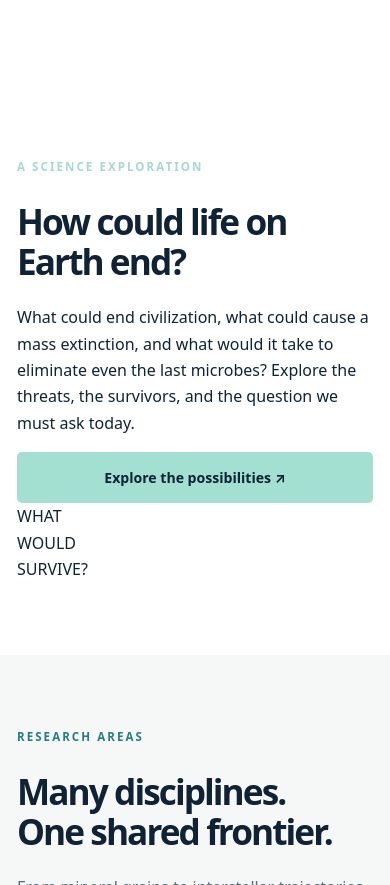
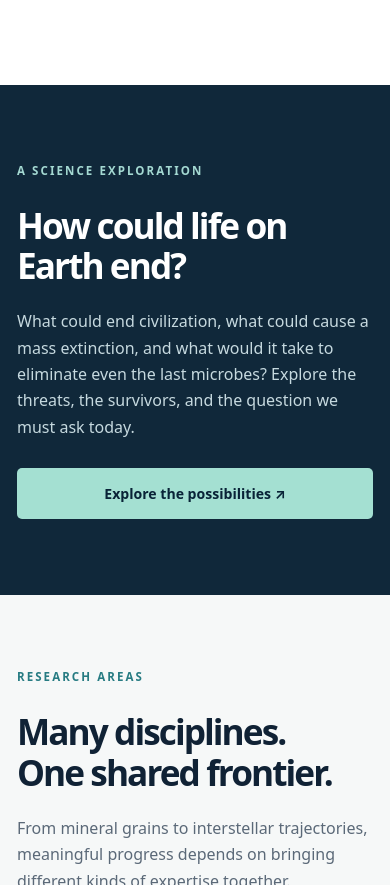
Before and after one commit to lukassaul/rocks2space.org, a plain HTML site: page index.html in a window 390 px wide. Shown: the part 2237-3122 px from the top of the page. Drawn offline with Linux system fonts and the light colour scheme.

Commit message:
Style homepage feature spotlight

```diff
--- a/styles.css
+++ b/styles.css
@@ -57,3 +57,6 @@
 .feature-light a:not(.button){color:#176b82}
 @media(max-width:900px){.threshold-grid,.scenario-grid{grid-template-columns:repeat(2,minmax(0,1fr))}.feature-split{gap:35px}}
 @media(max-width:680px){.feature-hero{padding:150px 0 75px}.threshold-grid,.scenario-grid,.feature-split{grid-template-columns:1fr}.feature-split{display:block}.feature-future blockquote{padding-left:16px}.feature-hero h1{font-size:clamp(3rem,12vw,4.5rem)}}
+
+/* Homepage feature spotlight */
+.feature-promo{background:#10283a;color:#fff;padding:76px 0}.feature-promo-grid{display:grid;grid-template-columns:minmax(0,1.5fr) minmax(220px,.7fr);gap:55px;align-items:center}.feature-promo h2{color:white}.feature-promo p:not(.eyebrow){max-width:680px;color:#c6d9df;margin:0 0 28px}.feature-promo-orbit{width:min(100%,300px);aspect-ratio:1;border-radius:50%;border:1px solid #a4e0d280;box-shadow:inset 0 0 0 25px #a4e0d20b,0 0 0 24px #a4e0d20a;display:grid;place-items:center;justify-self:center;transform:rotate(-12deg)}.feature-promo-orbit span{font-size:clamp(1.5rem,3vw,2.7rem);font-weight:800;line-height:1.15;letter-spacing:-.05em;text-align:center;color:#a4e0d2}@media(max-width:680px){.feature-promo-grid{grid-template-columns:1fr}.feature-promo-orbit{display:none}}
```
